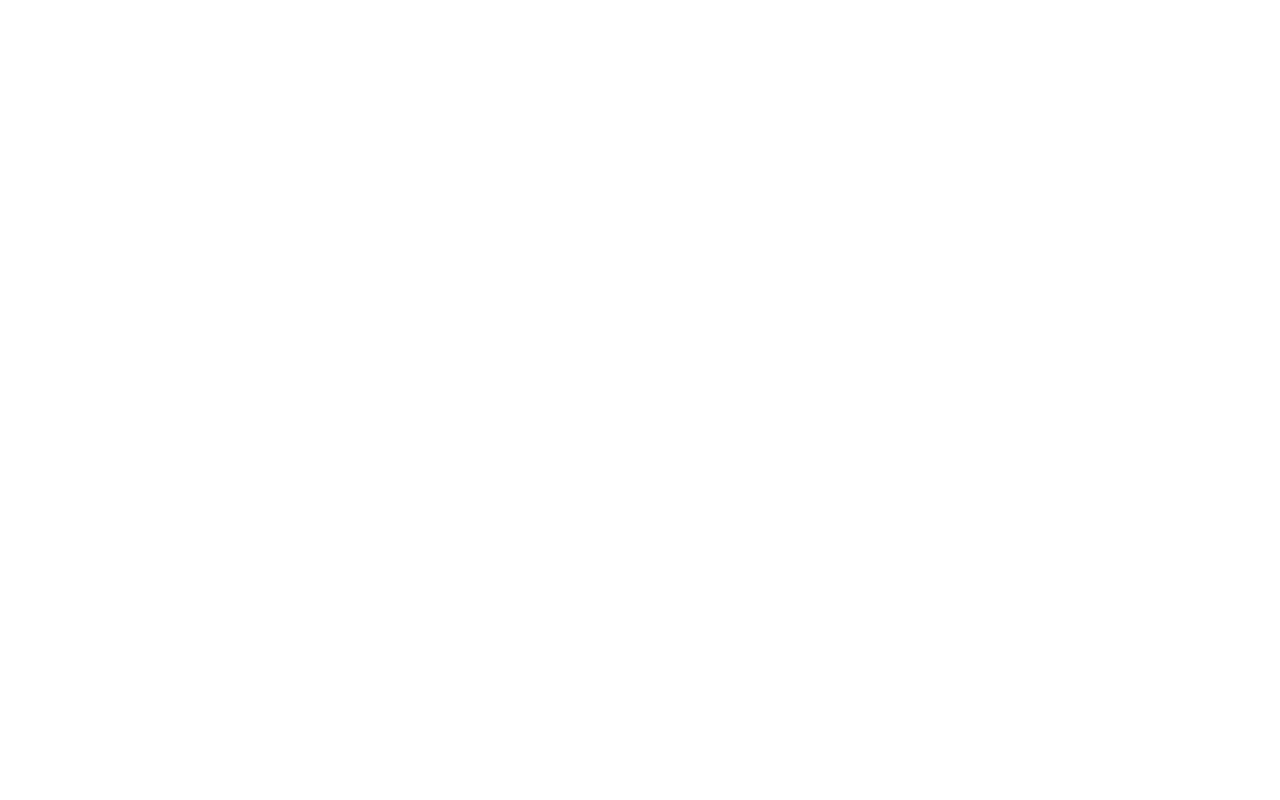
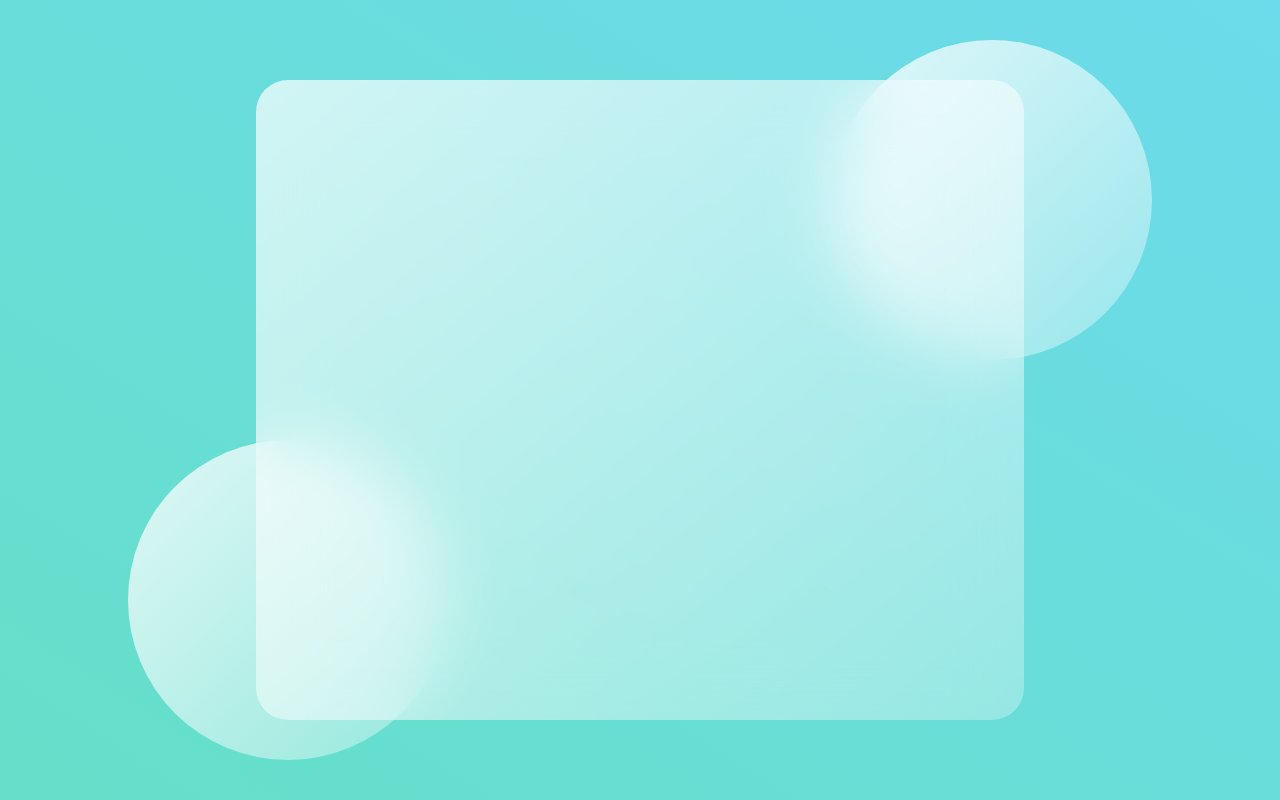
Before and after one commit to phedrakeson/glass-morphism, a plain HTML site: page index.html in a window 1280 px wide. Drawn offline with Linux system fonts and the light colour scheme.

Commit message:
aplicando glass morphism no container e criando efeito no background

```diff
--- a/index.html
+++ b/index.html
@@ -3,9 +3,16 @@
 <head>
   <meta charset="UTF-8">
   <meta name="viewport" content="width=device-width, initial-scale=1.0">
+  <link rel="stylesheet" href="style.css">
   <title>Glass Morphism</title>
 </head>
 <body>
+  <main>
+    <section class="glass">
 
+    </section>
+  </main>
+  <div class="circle-1"></div>
+  <div class="circle-2"></div>
 </body>
 </html>
--- a/style.css
+++ b/style.css
@@ -0,0 +1,56 @@
+* {
+  margin: 0;
+  padding: 0;
+  box-sizing: border-box;
+}
+
+main {
+  min-height: 100vh;
+  background: linear-gradient(to right top, #65dfc9, #6cdbeb);
+  display: flex;
+  align-items: center;
+  justify-content: center;
+}
+
+.glass {
+  background: white;
+  background: linear-gradient(
+    to right bottom,
+    rgba(255, 255, 255, 0.7),
+    rgba(255, 255, 255, 0.3)
+  );
+  backdrop-filter: blur(2rem);
+
+  border-radius: 2rem;
+
+  min-height: 80vh;
+  width: 60%;
+
+  z-index: 2;
+}
+
+.circle-1,
+.circle-2 {
+  background: white;
+  background: linear-gradient(
+    to right bottom,
+    rgba(255, 255, 255, 0.8),
+    rgba(255, 255, 255, 0.3)
+  );
+  border-radius: 50%;
+
+  height: 20rem;
+  width: 20rem;
+
+  position: absolute;
+}
+
+.circle-1 {
+  top: 5%;
+  right: 10%;
+}
+
+.circle-2 {
+  bottom: 5%;
+  left: 10%;
+}
```
